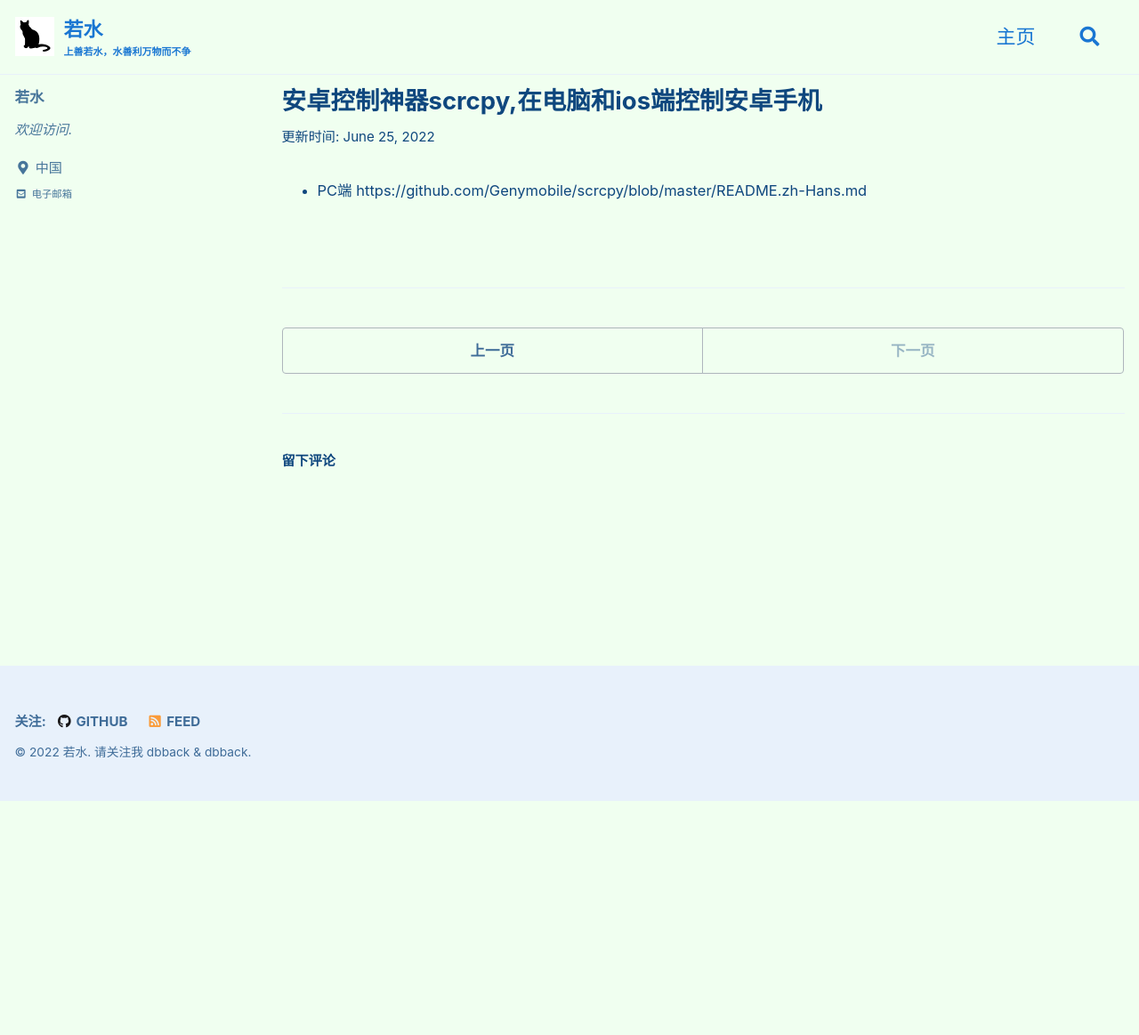
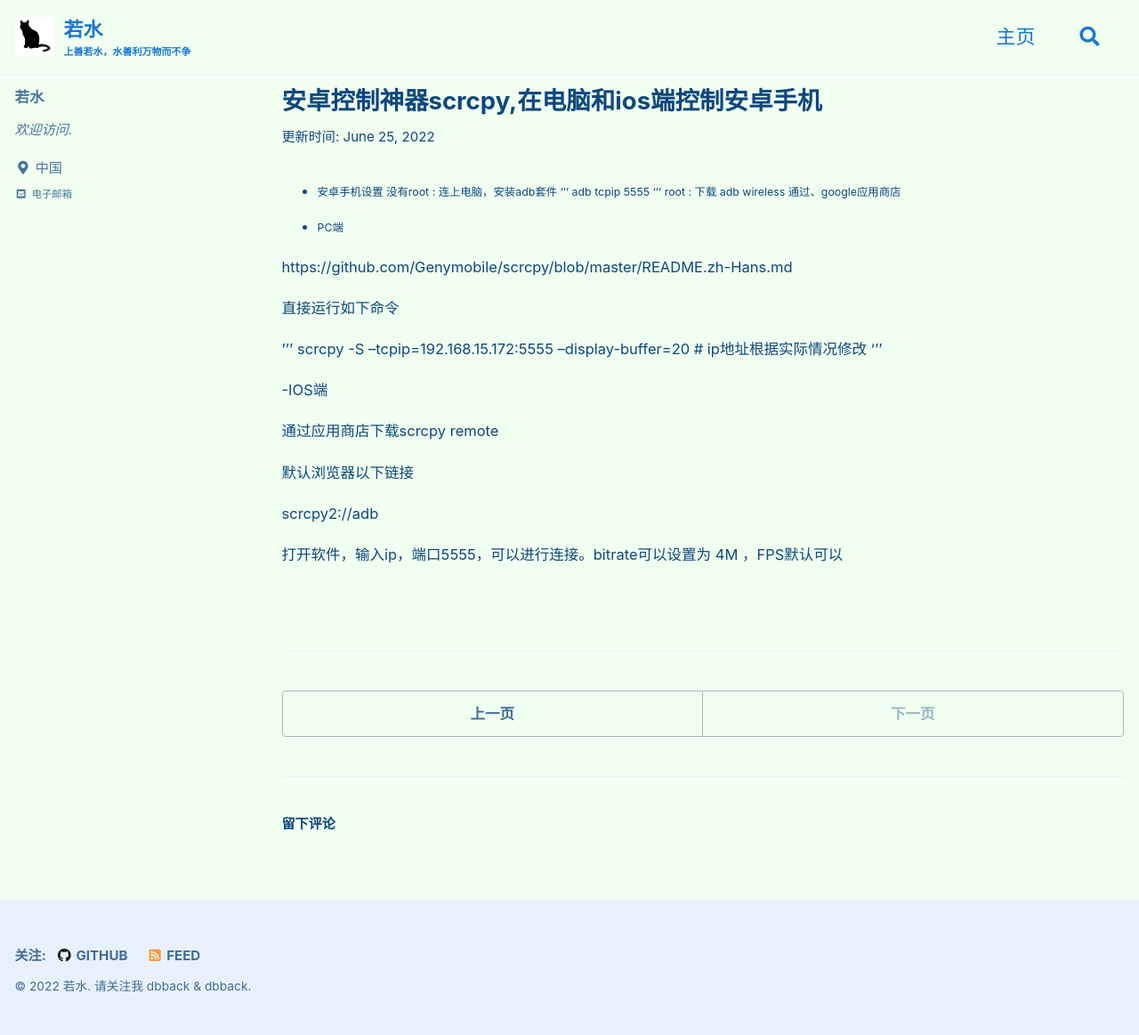
Before and after one commit to dbback/dbback.github.io, a Jekyll site: the page built from _posts/2022-06-25-安卓控制神器scrcpy,在电脑和IOS端控制安卓手机.md, in a window 1280 px wide. Shown: the whole page at 89% size. Built offline with Jekyll 4.4.1, drawn with Linux system fonts in a browser that asks for light colours; cached includes are drawn as plain includes; some web fonts are replaced; comment, search, counter and statistics services are not loaded; before the commit the page ends 900 px from its top, so only the background shows below that.

Commit message:
Update 2022-06-25-安卓控制神器scrcpy,在电脑和IOS端控制安卓手机.md

```diff
--- a/_posts/2022-06-25-安卓控制神器scrcpy,在电脑和IOS端控制安卓手机.md
+++ b/_posts/2022-06-25-安卓控制神器scrcpy,在电脑和IOS端控制安卓手机.md
@@ -1,3 +1,29 @@
+
+- 安卓手机设置
+没有root :
+连上电脑，安装adb套件
+'''
+adb tcpip 5555
+'''
+root :
+下载 adb wireless 通过、google应用商店
 
 - PC端
+
 https://github.com/Genymobile/scrcpy/blob/master/README.zh-Hans.md
+
+直接运行如下命令
+
+'''
+scrcpy  -S  --tcpip=192.168.15.172:5555 --display-buffer=20  # ip地址根据实际情况修改
+'''
+
+-IOS端
+
+通过应用商店下载scrcpy remote
+
+默认浏览器以下链接
+
+scrcpy2://adb
+
+打开软件，输入ip，端口5555，可以进行连接。bitrate可以设置为 4M ，FPS默认可以
```
